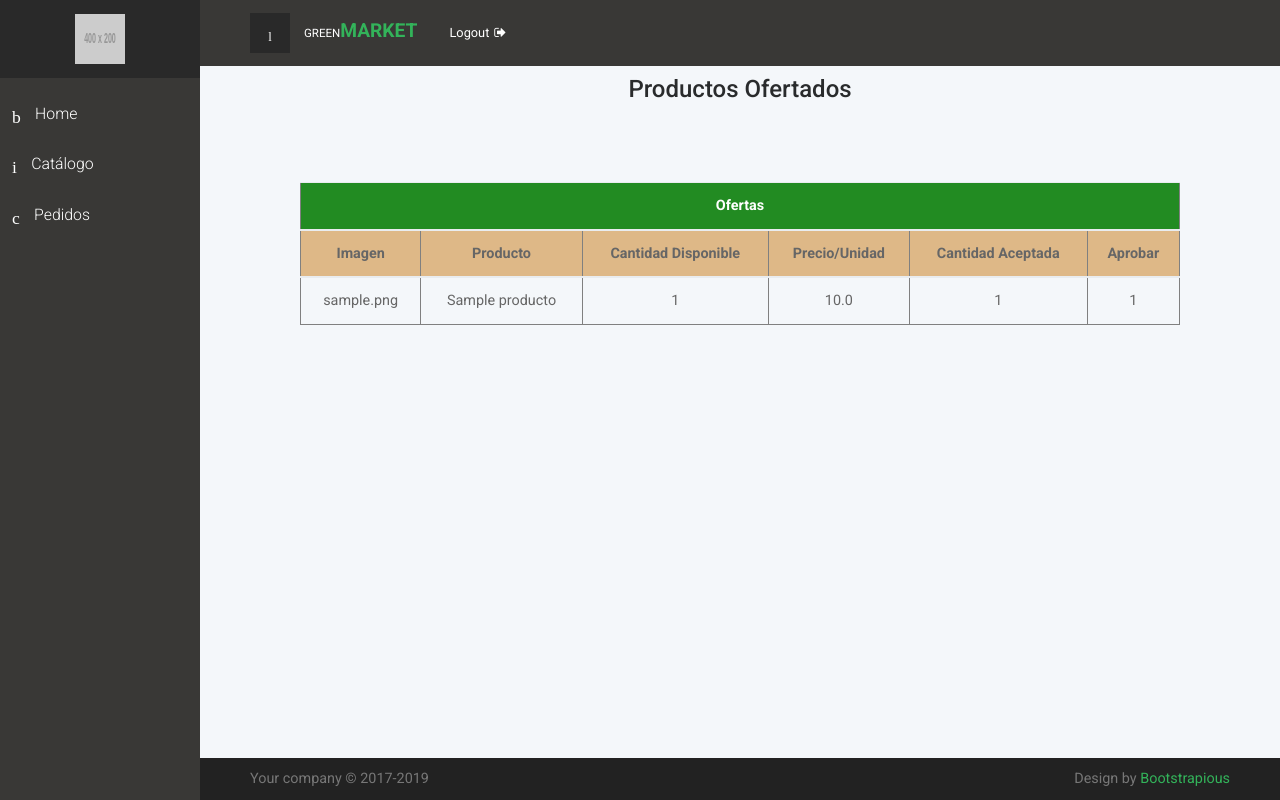
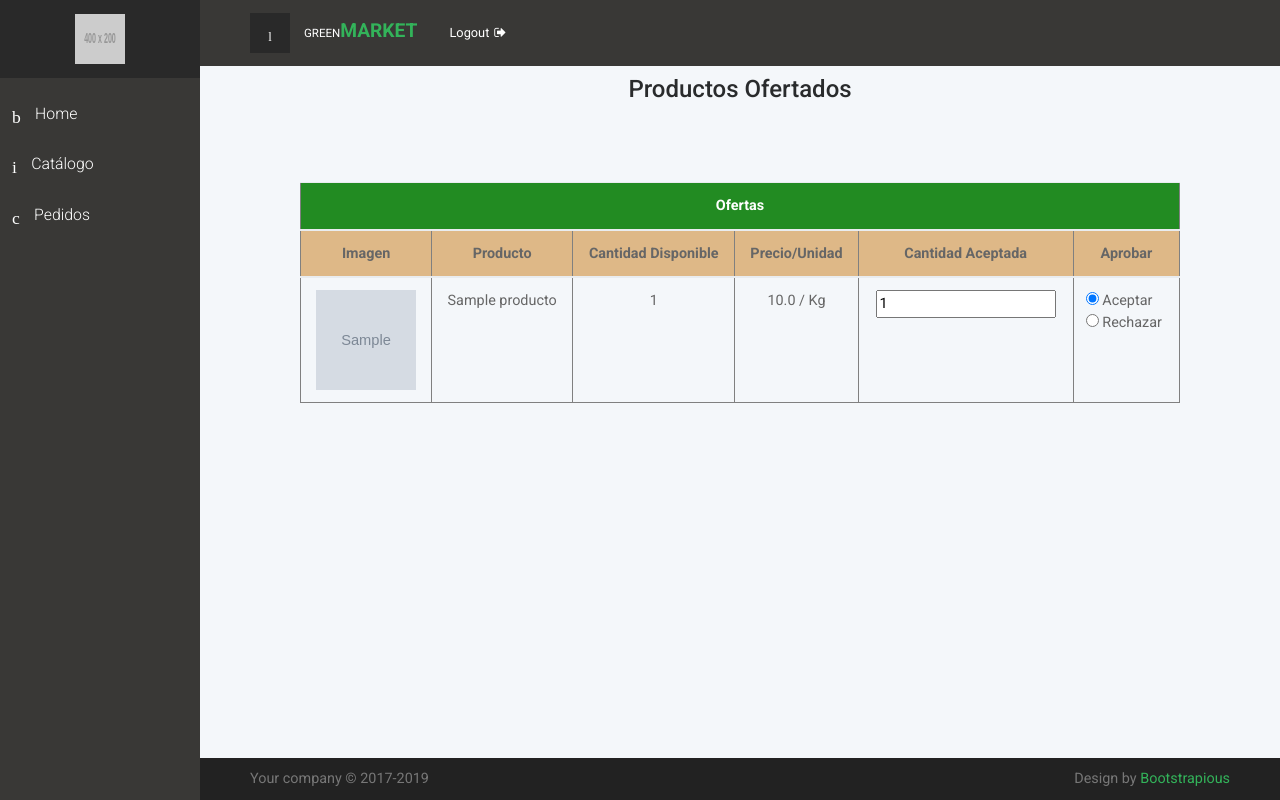
Before and after one commit to davidOrtiz09/GreenMarket-G2, a Django app: page /administrador/ofertas/1 in a window 1280 px wide. Run offline with Django 3.2, Linux system fonts and the light colour scheme; tables that the repository leaves empty hold one stand-in row (values such as "Sample post"); grey boxes marked "Sample" are stand-in pictures; grey boxes labelled with a size stand in for pictures from a placeholder-image service; some libraries are stand-ins or nearby versions; some web fonts are replaced.

Commit message:
GM-24: Se termino tabla de ofertas

```diff
--- a/Administrador/templates/Administrador/detalle-oferta.html
+++ b/Administrador/templates/Administrador/detalle-oferta.html
@@ -26,7 +26,7 @@
                         {% for producto in ofertas_producto %}
                             <tr>
                                 <td class="text-center">
-                                    {{ producto.0 }}
+                                    <img src="/media/{{ producto.0 }}" style="width:100px;height:100px;">
                                 </td>
                                 <td class="text-center">
                                     {{ producto.1 }}
@@ -35,13 +35,19 @@
                                     {{ producto.2 }}
                                 </td>
                                 <td class="text-center">
-                                    {{ producto.3 }}
+                                    {{ producto.3 }} / {{ producto.6 }}
                                 </td>
                                 <td class="text-center">
-                                    {{ producto.4 }}
+                                    <input type="number" name="cantidad_aceptada" min="0" value="{{ producto.4 }}">
                                 </td>
-                                 <td class="text-center">
-                                    {{ producto.5 }}
+                                 <td>
+                                     {% if producto.5  == 0 %}
+                                         <input type="radio" name="aprobar" value="1"> Aceptar<br>
+                                         <input type="radio" name="aprobar" value="0" checked> Rechazar<br>
+                                         {% else %}
+                                          <input type="radio" name="aprobar" value="1" checked> Aceptar<br>
+                                          <input type="radio" name="aprobar" value="0"> Rechazar<br>
+                                     {% endif %}
                                 </td>
                             </tr>
                         {% endfor %}
--- a/Administrador/views.py
+++ b/Administrador/views.py
@@ -143,7 +143,7 @@ class DetalleOfertaView(View):
             print (oferta.fk_producto)
             producto = oferta.fk_producto
             ofertas_producto.append((producto.imagen, producto.nombre, oferta.cantidad_ofertada, oferta.precioProvedor,
-                                     oferta.cantidad_aceptada, oferta.estado))
+                                     oferta.cantidad_aceptada, oferta.estado, producto.unidad_medida))
 
         return render(request, 'Administrador/detalle-oferta.html', {
             'ofertas_producto': ofertas_producto,
```
Also changed, not shown: 1 other file.
